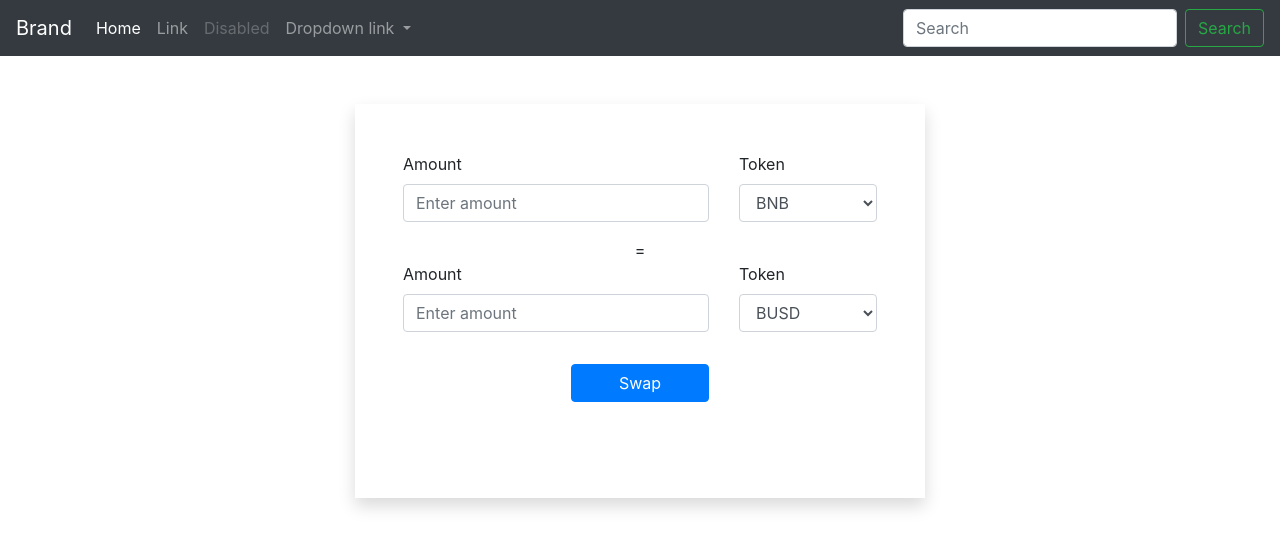
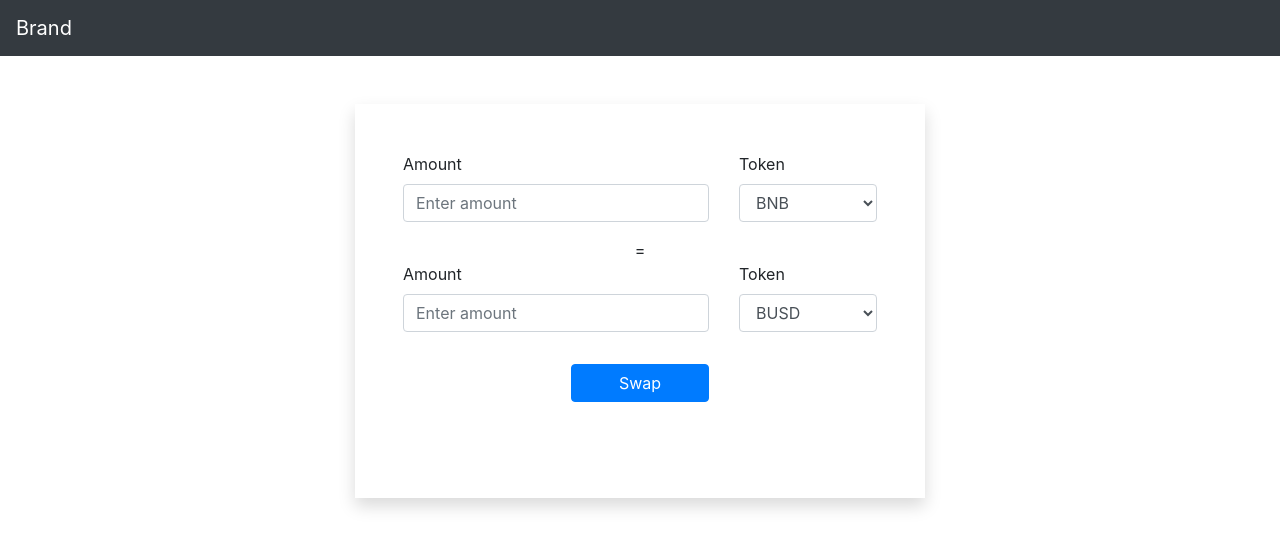
Before and after one commit to MeadBee/myswap-team45, a plain HTML site: page index.html in a window 1280 px wide. Drawn offline with Linux system fonts and the light colour scheme.

Commit message:
Update index.html
Remove unnecessary links from the header

```diff
--- a/index.html
+++ b/index.html
@@ -18,39 +18,6 @@
         <!-- Placed at the end of the document so the pages load faster -->
         <nav class="navbar navbar-expand-lg navbar-light bg-dark navbar-dark">
             <a class="navbar-brand" href="#">Brand</a>
-            <button class="navbar-toggler" type="button" data-toggle="collapse" data-target="#navbarToggler8" aria-controls="navbarTogglerDemo01" aria-expanded="false" aria-label="Toggle navigation">
-                <span class="navbar-toggler-icon"></span>
-            </button>
-
-            <div class="collapse navbar-collapse" id="navbarToggler8">
-                <ul class="navbar-nav mr-auto mt-2 mt-lg-0">
-                    <li class="nav-item active">
-                        <a class="nav-link" href="#">Home <span class="sr-only">(current)</span></a>
-                    </li>
-
-                    <li class="nav-item">
-                        <a class="nav-link" href="#">Link</a>
-                    </li>
-
-                    <li class="nav-item">
-                        <a class="nav-link disabled" href="#">Disabled</a>
-                    </li>
-
-                    <li class="nav-item dropdown">
-                        <a class="nav-link dropdown-toggle" href="#" id="navbarDropdownMenuLink9" data-toggle="dropdown" aria-haspopup="true" aria-expanded="false">                                    Dropdown link                                </a>
-                        <div class="dropdown-menu" aria-labelledby="navbarDropdownMenuLink9">
-                            <a class="dropdown-item" href="#">Action</a>
-                            <a class="dropdown-item" href="#">Another action</a>
-                            <a class="dropdown-item" href="#">Something else here</a>
-                        </div>
-                    </li>
-                </ul>
-
-                <form class="form-inline my-2 my-lg-0">
-                    <input class="form-control mr-sm-2" type="text" placeholder="Search" aria-label="Search">
-                    <button class="btn btn-outline-success my-2 my-sm-0" type="submit">Search</button>
-                </form>
-            </div>
         </nav>
         <div class="container">
             <div class="row mt-5">
@@ -105,6 +72,8 @@
                             </div>
                         </div>
                     </form>
+                    <div class="col-md-3">
+</div>
                 </div>
                 <div class="col-md-3">
 </div>
```
